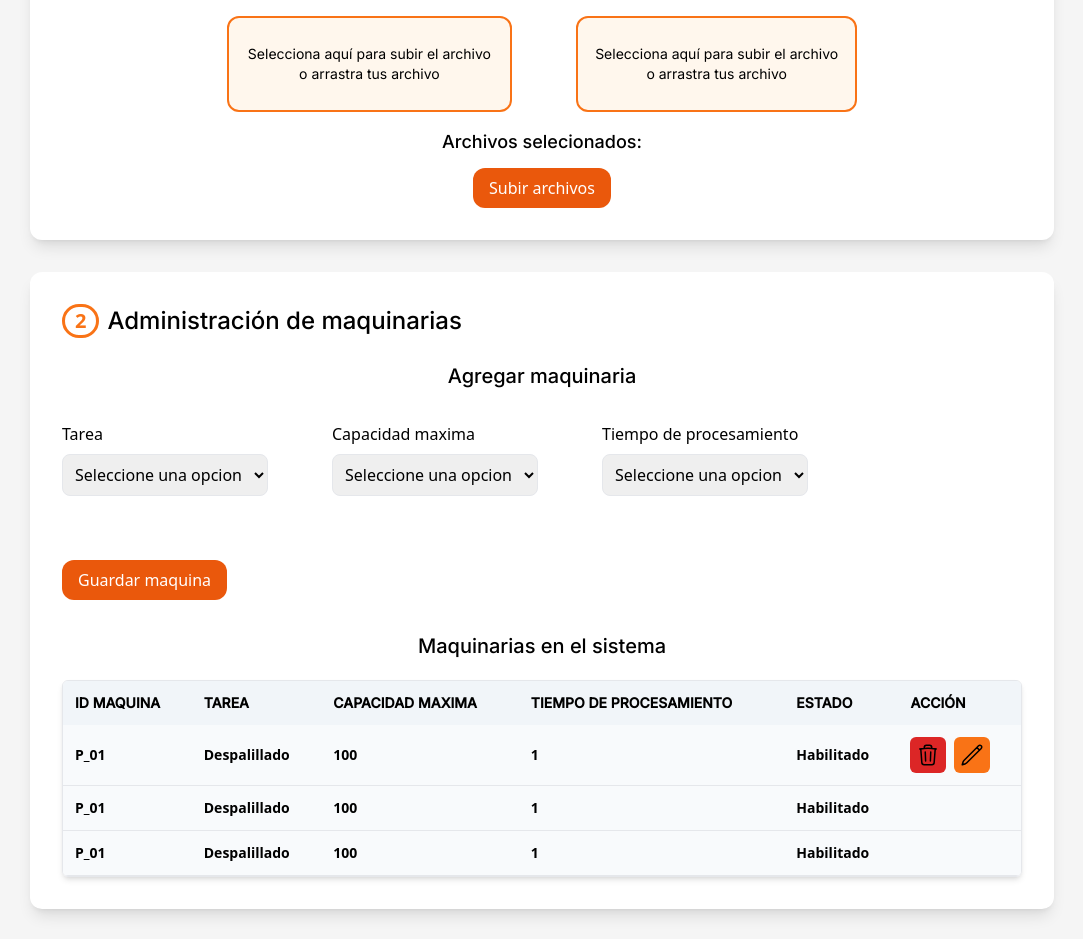
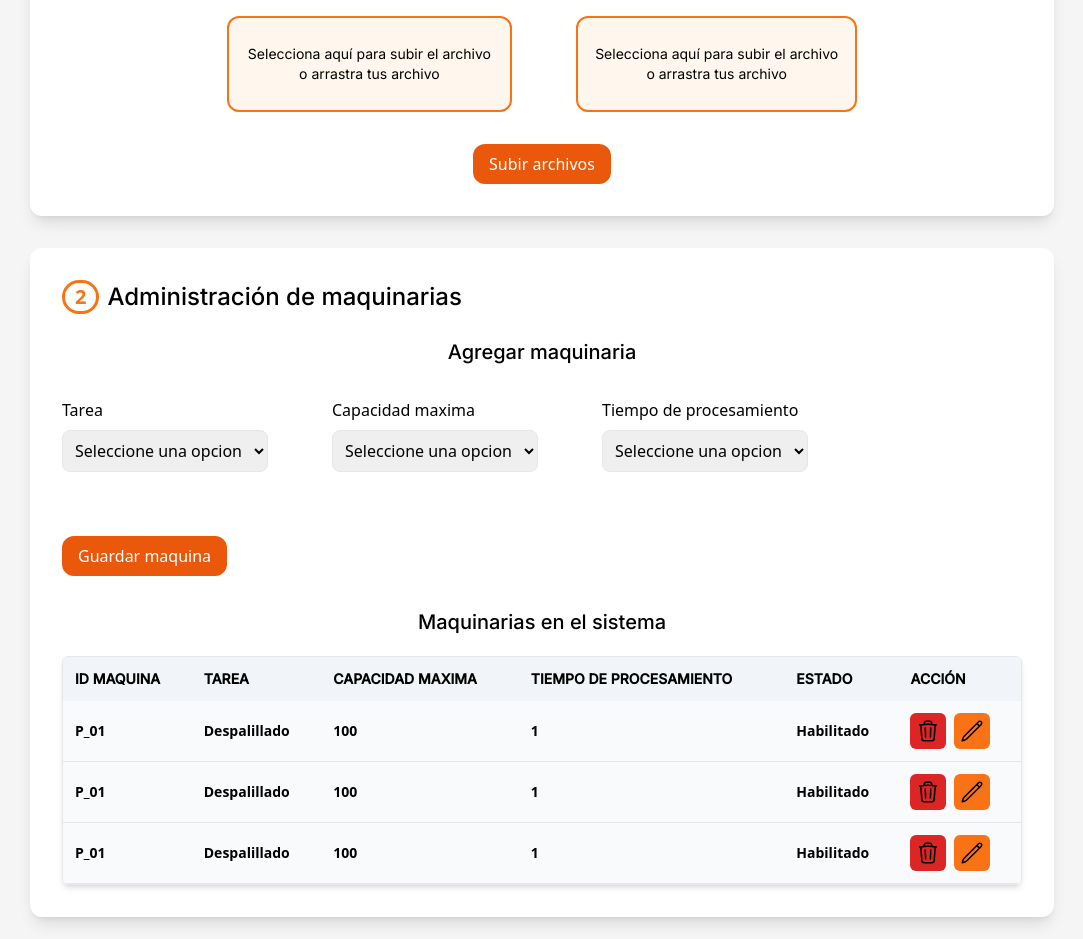
Before and after one commit to Gasthor/frontend-capstone-project-vct-2024-1, a Next.js app: page /planificacion_lontue in a window 1280 px wide. Shown: the part 364-1303 px from the top of the page, without its empty margins (98-1181 px from the left). Built offline with nearby package versions, Linux system fonts and the light colour scheme.

Commit message:
[ADD] request to upload files from dropzone

```diff
--- a/pages/planificacion_lontue/index.tsx
+++ b/pages/planificacion_lontue/index.tsx
@@ -1,7 +1,7 @@
 import { Layout } from "@/components/Layout/Layout";
 import { ButtonPrincipal } from "@/components/UI/Buttons/ButtonPrincipal";
 import { NextPageWithLayout } from "../_app";
-import { ReactElement, useEffect, useState } from "react";
+import React, { ReactElement, useEffect, useState } from "react";
 import { interSecondary, interTitle } from "@/styles/fonts";
 import { Container } from "@/components/UI/Container/Container";
 import { Dropzone } from "@/components/UI/Input/Dropzone";
@@ -9,26 +9,54 @@ import { opcionesVelocidad, opcionescapacidadMaxima } from "@/utils/options_labe
 import { Select } from "@/components/UI/Input/Select";
 import { DeleteButton } from "@/components/UI/Buttons/DeleteButton";
 import { EditButton } from "@/components/UI/Buttons/EditButton";
+import axios from "axios";
+import { toast } from "react-toastify";
+
 
 const Home: NextPageWithLayout = () => {
 
     const [fileXlsx, setFileXlsx] = useState<File | null>(null)
     const [filePDF, setFilePDF] = useState<File | null>(null)
 
+    const [buttonUpload, setButtonUpload] = useState(false)
+    const toastIdUpload = React.useRef<string>(null)
+
     const [task, setTast] = useState("")
     const [maxCapacity, setMaxCapacity] = useState("")
     const [processingTime, setProcessingTime] = useState("")
 
     const uploadFiles = () => {
-        console.log("hola")
-        console.log(fileXlsx)
-        console.log(filePDF)
+
+        if (fileXlsx && filePDF) {
+            //toastIdUpload.current = toast.loading("Cargando los archivos al servidor")
+            const formData = new FormData()
+
+            formData.append("myfile", fileXlsx)
+            formData.append("mypdf", filePDF)
+
+            axios.post(`${process.env.NEXT_PUBLIC_BACKEND_URL}/postFile`, formData)
+                .then(response => {
+
+                    toast.success(`Los archivos ${fileXlsx.name} y ${filePDF.name} se subieron correctamente`)
+                    setButtonUpload(true)
+                })
+                .catch(error => {
+                    toast.error(`Error al subir los archivos. Tipo de error: ${error}`)
+                })
+        }
+        else{
+            toast.error("Se deben seleccionar los 2 archivos requeridos.")
+        }
     }
 
     useEffect(() => {
         setMaxCapacity("")
         setProcessingTime("")
     }, [task])
+
+    useEffect(() => {
+        setButtonUpload(false)
+    },[filePDF,fileXlsx])
 
     return (
         <>
@@ -43,18 +71,18 @@ const Home: NextPageWithLayout = () => {
                         <h3 className={`text-center text-xl ${interTitle.className}`}>Programa vendimia</h3>
                         <p className={`text-center ${interSecondary.className}`}>Solo archivo .xlsx con menos de x mb</p>
                         <Dropzone description={"Selecciona aquí para subir el archivo"} type="application/vnd.openxmlformats-officedocument.spreadsheetml.sheet" setValue={setFileXlsx} />
+
                     </div>
                     <div>
                         <h3 className={`text-center text-xl ${interTitle.className}`}>Plan Lontué</h3>
                         <p className={`text-center ${interSecondary.className}`}>Solo archivo .pdf con menos de x mb</p>
                         <Dropzone description={"Selecciona aquí para subir el archivo"} type="application/pdf" setValue={setFilePDF} />
+
                     </div>
                 </div>
-                <div className="flex flex-col justify-center w-full items-center gap-1">
-                    <h4 className={`text-center text-lg ${interTitle.className}`}>Archivos selecionados:</h4>
-                    <p className={`text-sm text-center ${interSecondary.className}`}>{fileXlsx?.name}</p>
-                    <p className={`text-sm text-center ${interSecondary.className}`}>{filePDF?.name}</p>
-                    <ButtonPrincipal title={"Subir archivos"} action={uploadFiles} />
+                <div className="flex flex-col justify-center w-full mt-4 items-center gap-1">
+                    <ButtonPrincipal title={"Subir archivos"} action={uploadFiles} isDisable={buttonUpload}/>
+                    {buttonUpload && <p className={`my-2 text-xs text-center ${interSecondary.className}`}>Selecciona otro archivo para subirlo nuevamente</p>}
                 </div>
 
             </Container>
@@ -115,8 +143,9 @@ const Home: NextPageWithLayout = () => {
                                         <th className="px-3 py-3">100</th>
                                         <th className="px-3 py-3">1</th>
                                         <th className="px-3 py-3">Habilitado</th>
-                                        <th>
-
+                                        <th className="p-3 flex gap-2">
+                                            <DeleteButton />
+                                            <EditButton />
                                         </th>
                                     </tr>
                                     <tr className="border-b bg-slate-50">
@@ -125,7 +154,10 @@ const Home: NextPageWithLayout = () => {
                                         <th className="px-3 py-3">100</th>
                                         <th className="px-3 py-3">1</th>
                                         <th className="px-3 py-3">Habilitado</th>
-                                        <th></th>
+                                        <th className="p-3 flex gap-2">
+                                            <DeleteButton />
+                                            <EditButton />
+                                        </th>
                                     </tr>
                                 </tbody>
                             </table>
```
